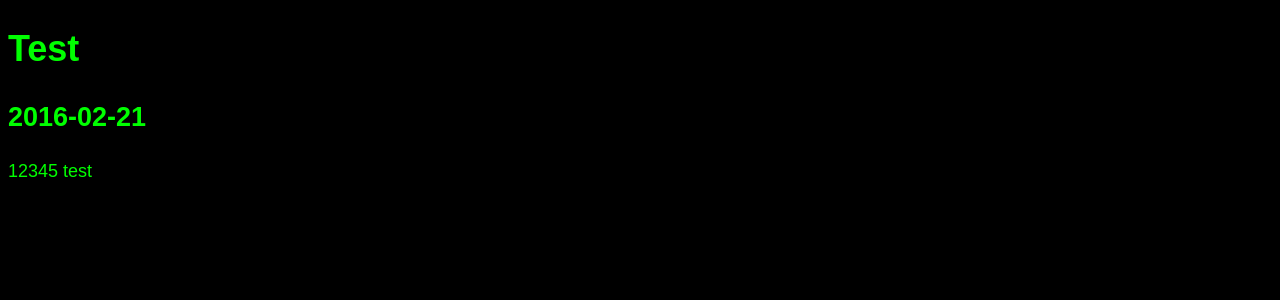
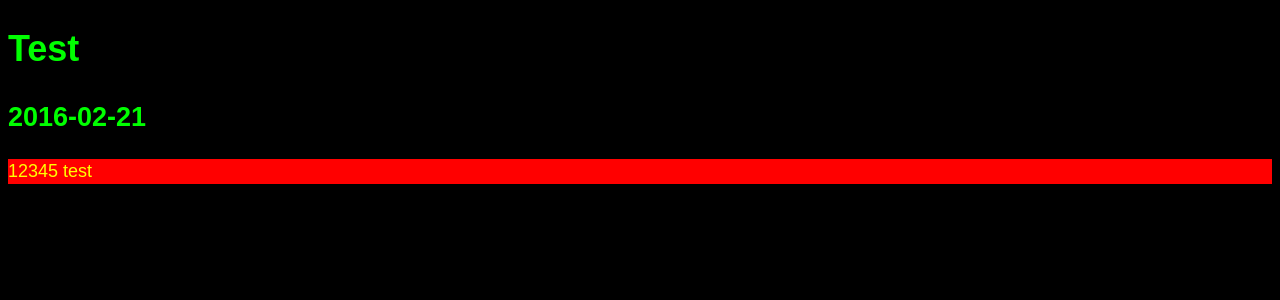
Before and after one commit to EliaTarasoff/EliaTarasoff.github.io, a Jekyll site: the page built from _posts/2016-02-21-test.md, in a window 1280 px wide. Shown: the top 300 px of the page. Built offline with Jekyll 4.4.1, drawn with Linux system fonts in a browser that asks for light colours.

Commit message:
Update default.html

```diff
--- a/_layouts/default.html
+++ b/_layouts/default.html
@@ -7,10 +7,11 @@
                 color: #0F0;
                 font: 18px fixed, sans-serif;
                 line-height: 1.4;
-            }
-            div .post-content {
-                background: #F00;
-                color: #FF0;
+
+                .post-content {
+                    background: #F00;
+                    color: #FF0;
+                }
             }
         </style>
     </head>
```
